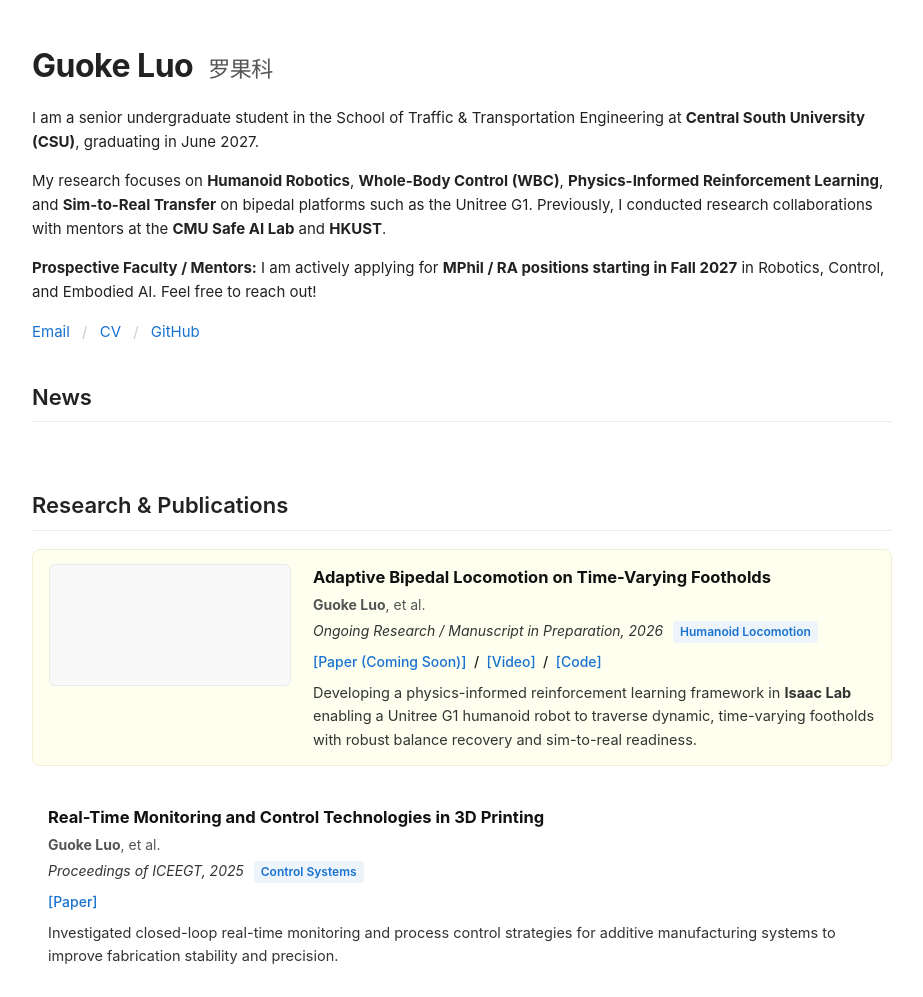
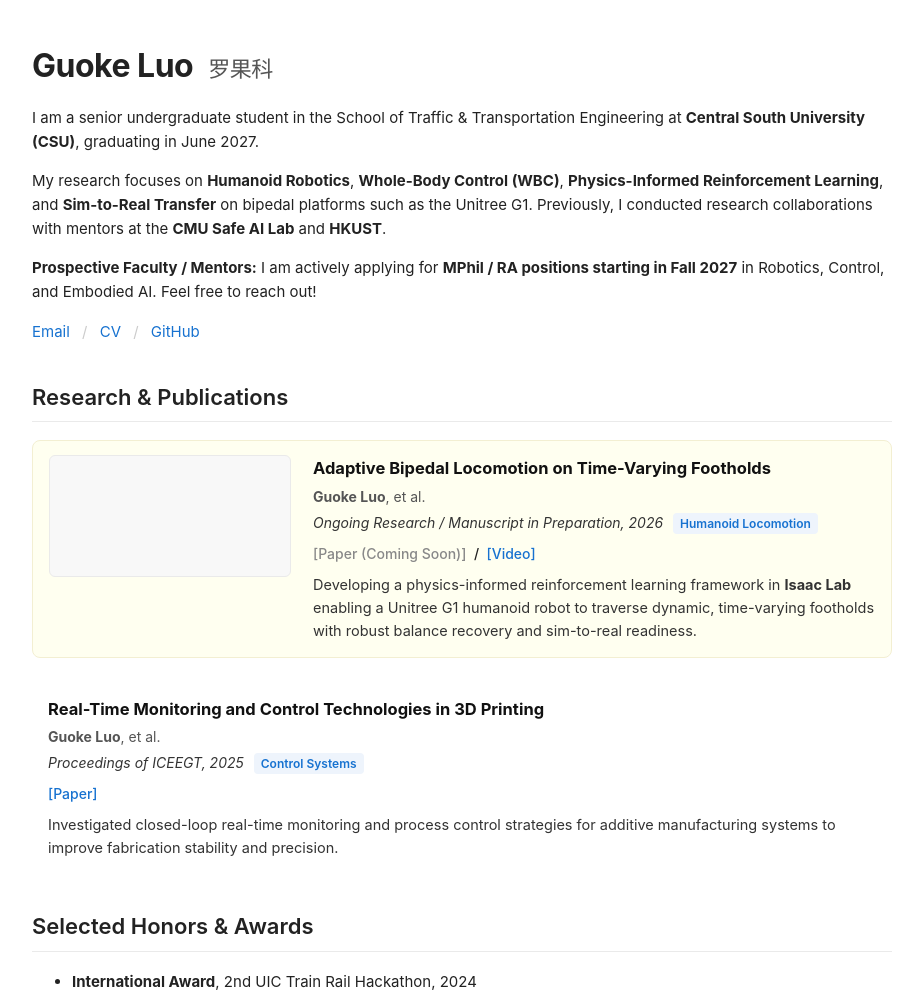
Before and after one commit to GuokeLuo/GuokeLuo.github.io, a plain HTML site: page index.html in a window 1280 px wide. Shown: the top 997 px of the page, without its empty margins (178-1101 px from the left). Drawn offline with Linux system fonts and the light colour scheme; grey boxes are pictures that could not be loaded.

Commit message:
Revise News section and project links in index.html
Updated the News section to allow for future items and modified project links for better clarity.

```diff
--- a/index.html
+++ b/index.html
@@ -225,16 +225,15 @@
     <img class="profile-photo" src="assets/avatar.jpg" alt="Guoke Luo" onerror="this.style.display='none'">
   </div>
 
-  <!-- News（栏目保留，有新动态时取消下方 li 注释即可展示） -->
+<!-- News（有新动态时，删掉下面这行和最底部的注释符号即可恢复显示）
   <h2>News</h2>
   <ul class="news-list">
-    <!--
     <li>
       <span class="news-date">[2026.11]</span>
       <span>Your future news item here.</span>
     </li>
-    -->
   </ul>
+  -->
 
   <!-- Research & Publications -->
   <h2>Research &amp; Publications</h2>
@@ -248,11 +247,10 @@
       <div class="project-title">Adaptive Bipedal Locomotion on Time-Varying Footholds</div>
       <div class="project-authors"><strong>Guoke Luo</strong>, et al.</div>
       <div class="project-venue">Ongoing Research / Manuscript in Preparation, 2026 <span class="badge-tag">Humanoid Locomotion</span></div>
-      <div class="project-links">
-        <a href="#">[Paper (Coming Soon)]</a> &nbsp;/&nbsp;
-        <a href="#">[Video]</a> &nbsp;/&nbsp;
-        <a href="#">[Code]</a>
-      </div>
+<div class="project-links">
+  <span style="color: #888;">[Paper (Coming Soon)]</span> &nbsp;/&nbsp;
+  <a href="assets/g1_footholds.mp4" target="_blank">[Video]</a>
+</div>
       <p class="project-desc">
         Developing a physics-informed reinforcement learning framework in <strong>Isaac Lab</strong> enabling a Unitree G1 humanoid robot to traverse dynamic, time-varying footholds with robust balance recovery and sim-to-real readiness.
       </p>
```
